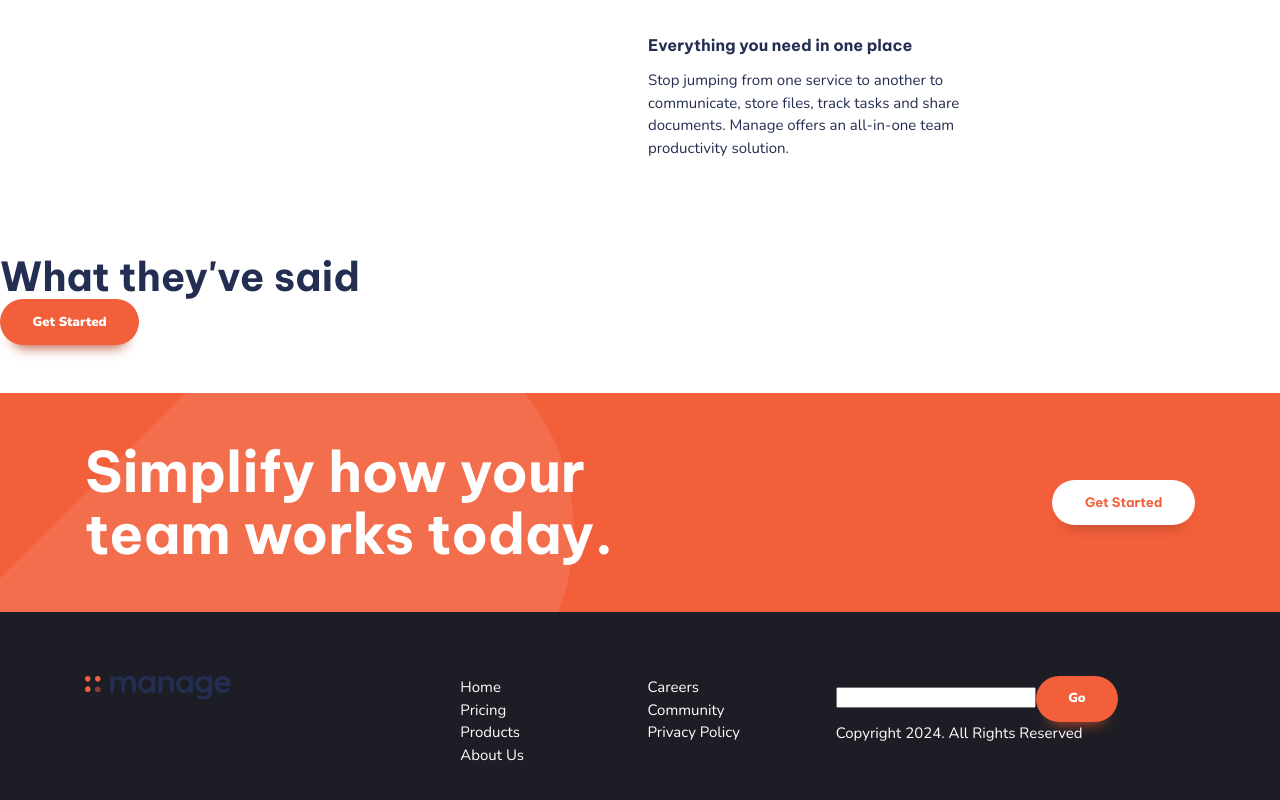
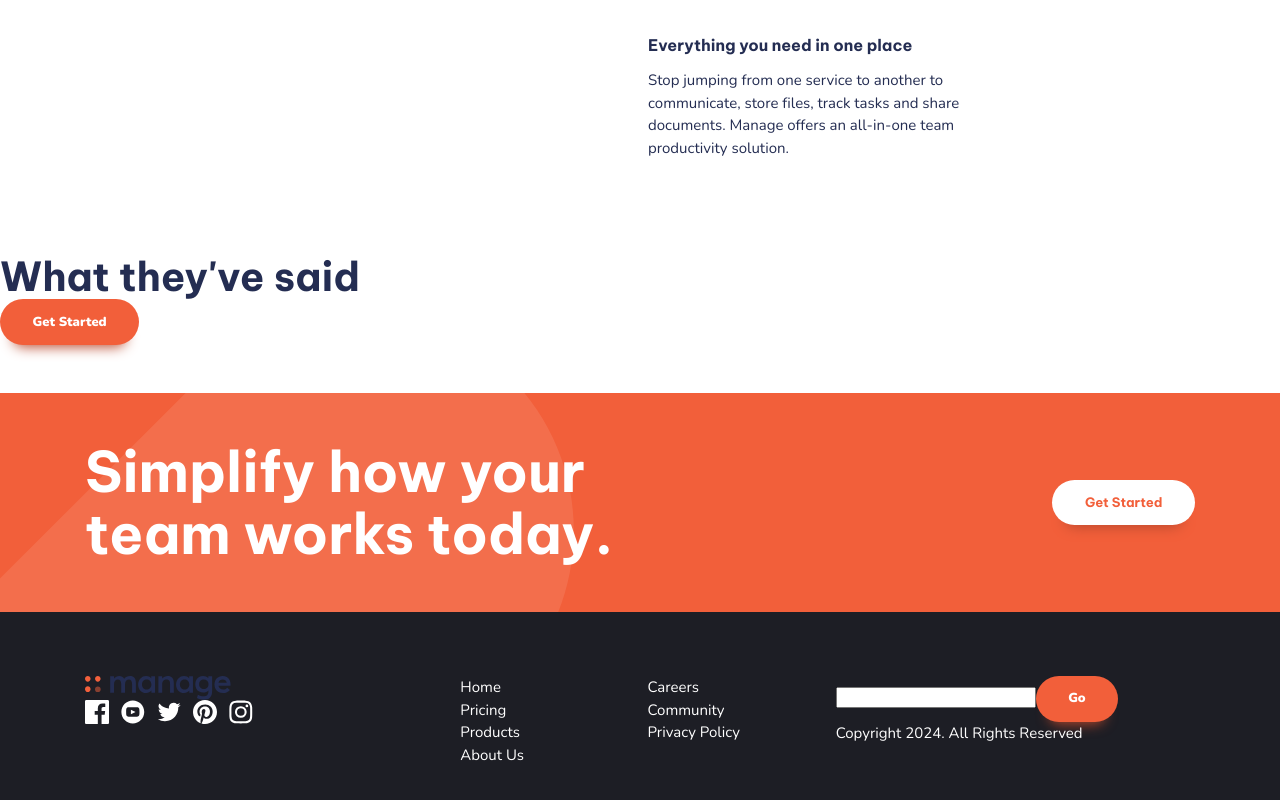
Before and after one commit to pravinkori/fem-manage-landing-page, a React (Vite) app: page / in a window 1280 px wide. Shown: the part 1015-1815 px from the top of the page. Built offline with nearby package versions, Linux system fonts and the light colour scheme.

Commit message:
style: Add social media icons to the footer
This commit adds social media icons to the footer to enhance the user
experience and provide links to social media platforms. The icons are
displayed with appropriate styling in the footer.

```diff
--- a/src/components/Footer/Footer.module.css
+++ b/src/components/Footer/Footer.module.css
@@ -1,6 +1,7 @@
 .footer-nav {
   columns: 2;
 }
+
 .footer-nav a {
   color: var(--clr-neutral-100);
   text-decoration: none;
@@ -9,3 +10,24 @@
 .footer-nav a:is(:hover, :focus) {
   color: var(--clr-accent-400);
 }
+
+.social-list {
+  display: flex;
+  gap: var(--size-300);
+}
+
+.social-icon {
+  width: var(--size-600);
+  aspect-ratio: 1;
+  fill: var(--clr-neutral-100);
+}
+
+.social-list a:is(:hover, :focus) .social-icon {
+  fill: var(--clr-accent-400);
+}
+
+@media (min-width: 50em) {
+  .social-icon {
+    width: var(--size-500);
+  }
+}
--- a/src/components/Footer/Footer.tsx
+++ b/src/components/Footer/Footer.tsx
@@ -1,6 +1,7 @@
 import logo from "/src/assets/images/logo.svg";
 import styles from "./Footer.module.css";
 import Button from "../Button/Button";
+import socialIcons from "/src/assets/images/social-icons.svg";
 
 function Footer() {
   return (
@@ -9,21 +10,45 @@ function Footer() {
         <div className={`even-columns`}>
           <div>
             <img src={logo} alt="Manage" />
-            <ul role="list" aria-label="Social links">
+            <ul
+              className={`${styles["social-list"]}`}
+              role="list"
+              aria-label="Social links"
+            >
               <li>
-                <a aria-label="facebook" href="#"></a>
+                <a aria-label="facebook" href="#">
+                  <svg className={styles["social-icon"]}>
+                    <use xlinkHref={`${socialIcons}#icon-facebook`}></use>
+                  </svg>
+                </a>
               </li>
               <li>
-                <a aria-label="youtube" href="#"></a>
+                <a aria-label="youtube" href="#">
+                  <svg className={styles["social-icon"]}>
+                    <use xlinkHref={`${socialIcons}#icon-youtube`}></use>
+                  </svg>
+                </a>
               </li>
               <li>
-                <a aria-label="twitter" href="#"></a>
+                <a aria-label="twitter" href="#">
+                  <svg className={styles["social-icon"]}>
+                    <use xlinkHref={`${socialIcons}#icon-twitter`}></use>
+                  </svg>
+                </a>
               </li>
               <li>
-                <a aria-label="pinterest" href="#"></a>
+                <a aria-label="pinterest" href="#">
+                  <svg className={styles["social-icon"]}>
+                    <use xlinkHref={`${socialIcons}#icon-pinterest`}></use>
+                  </svg>
+                </a>
               </li>
               <li>
-                <a aria-label="instagram" href="#"></a>
+                <a aria-label="instagram" href="#">
+                  <svg className={styles["social-icon"]}>
+                    <use xlinkHref={`${socialIcons}#icon-instagram`}></use>
+                  </svg>
+                </a>
               </li>
             </ul>
           </div>
```
Also changed, not shown: src/assets/images/social-icons.svg (added).
